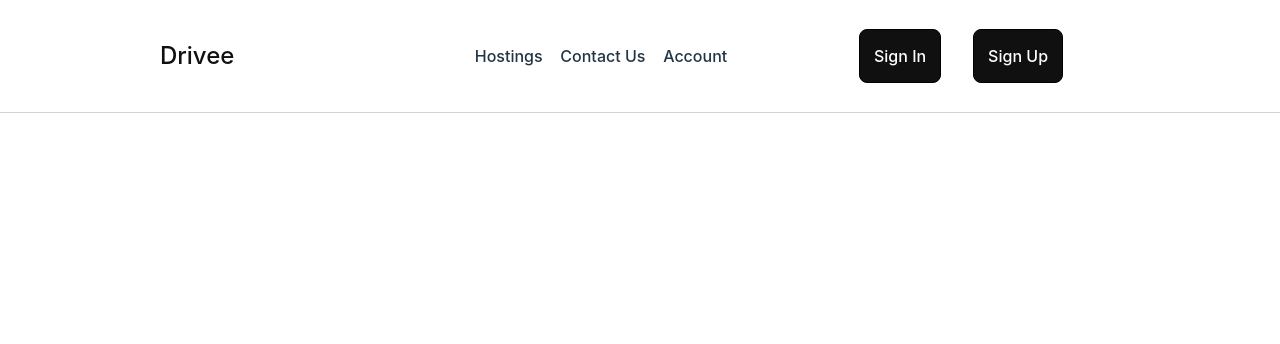
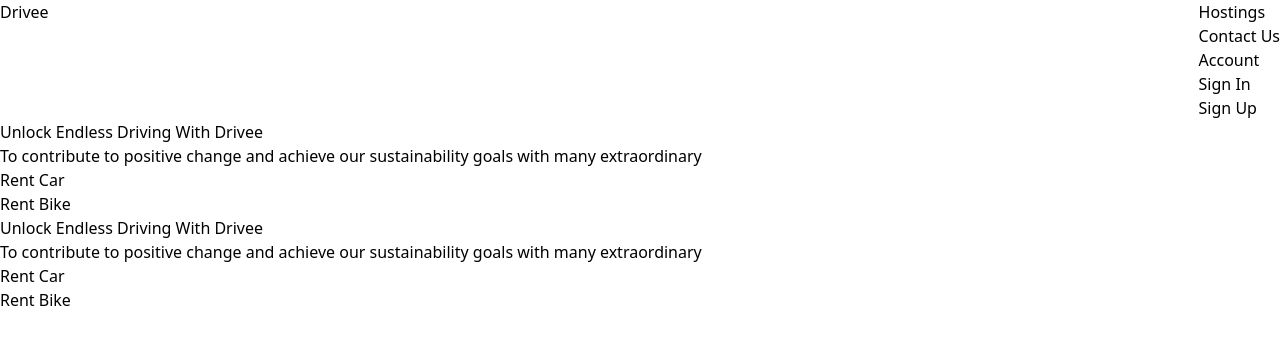
Before and after one commit to kaleabAlemayehu/drivee, a Vue app: page / in a window 1280 px wide. Shown: the top 344 px of the page. Built offline with nearby package versions, Linux system fonts and the light colour scheme.

Commit message:
fix: changing from css to tailwindcss
choosing css was a big mistake so it is better to change direction
before the project grows, why it was a mistake well i was facing the
number one difficult problem which is naming 😊

```diff
--- a/package.json
+++ b/package.json
@@ -9,6 +9,8 @@
     "preview": "vite preview"
   },
   "dependencies": {
+    "@tailwindcss/vite": "^4.0.6",
+    "tailwindcss": "^4.0.6",
     "vue": "^3.5.13"
   },
   "devDependencies": {
--- a/src/App.vue
+++ b/src/App.vue
@@ -1,22 +1,13 @@
 <script setup lang="ts">
 import NavBar from './components/NavBar.vue'
+import ShowCase from './components/ShowCase.vue'
 </script>
 
 <template>
-	<NavBar />
+	<div class="">
+		<NavBar />
+		<ShowCase />
+	</div>
 </template>
 
-<style scoped>
-.logo {
-  height: 6em;
-  padding: 1.5em;
-  will-change: filter;
-  transition: filter 300ms;
-}
-.logo:hover {
-  filter: drop-shadow(0 0 2em #646cffaa);
-}
-.logo.vue:hover {
-  filter: drop-shadow(0 0 2em #42b883aa);
-}
-</style>
+<style scoped></style>
--- a/src/components/NavBar.vue
+++ b/src/components/NavBar.vue
@@ -9,10 +9,10 @@ onMounted(() => {
 	window.addEventListener("scroll", (e) => {
 		e.preventDefault()
 		if (window.scrollY > 70) {
-			wrapper.value?.classList.add("onScroll")
+			wrapper.value?.classList.add("")
 		}
 		else {
-			wrapper.value?.classList.remove("onScroll");
+			wrapper.value?.classList.remove("");
 
 		}
 		console.log(wrapper.value.classList)
@@ -21,94 +21,21 @@ onMounted(() => {
 })
 </script>
 <template>
-	<div ref="wrapper" class="wrapper">
-		<div class="content">
-			<div class="logo">Drivee</div>
-			<div class="interactions">
+	<div ref="wrapper" class="w-full mx-auto">
+		<div class="flex justify-between ">
+			<div class="">Drivee</div>
+			<div class="">
 
-				<div class="navigations">
-					<div class="pages" v-for="i in pages" :key="i">{{ i }}</div>
+				<div class="">
+					<div class="" v-for="i in pages" :key="i">{{ i }}</div>
 				</div>
 
-				<div class="buttons">
-					<div class="button">Sign In</div>
-					<div class="button">Sign Up</div>
+				<div class="">
+					<div class="">Sign In</div>
+					<div class="">Sign Up</div>
 				</div>
 			</div>
 		</div>
 	</div>
 </template>
-<style scoped>
-.wrapper {
-	height: 6rem;
-	height: 7rem;
-	/* background: rgba(255, 255, 255, 0.2); */
-	border-bottom: 0.1px solid var(--primary-gray);
-	display: flex;
-	align-items: center;
-	backdrop-filter: blur(2px);
-	position: fixed;
-	top: 0;
-	left: 0;
-	right: 0;
-	transition: background-color 0.8s, height 0.8s;
-}
-
-.onScroll {
-	background-color: var(--primary-white) !important;
-	border: transparent;
-	height: 5rem;
-}
-
-
-.onScroll .logo,
-.onScroll .navigations,
-.onScroll .button {
-	color: var(--primary-black);
-}
-
-.interactions {
-	display: flex;
-	width: 75%;
-	justify-content: space-around;
-}
-
-.content {
-	width: 75%;
-	margin-inline: auto;
-	display: flex;
-	justify-content: space-between;
-	font-weight: 500;
-}
-
-.navigations {
-	display: flex;
-	justify-content: space-evenly;
-	align-items: center;
-	min-width: 40%;
-	cursor: pointer;
-}
-
-.logo {
-	font-size: 24px;
-	cursor: pointer;
-	display: flex;
-	align-items: center;
-	text-align: center;
-	color: var(--primary-black);
-}
-
-.buttons {
-	display: flex;
-	gap: 2rem;
-}
-
-.button {
-	padding: 14px;
-	border: 1px solid #000;
-	border-radius: 8px;
-	cursor: pointer;
-	background-color: var(--primary-black);
-	color: var(--primary-white) !important;
-}
-</style>
+<style scoped></style>
--- /dev/null
+++ b/src/components/ShowCase.vue
@@ -0,0 +1,38 @@
+<script setup lang="ts">
+const buttons: Array<string> = ["Rent Car", "Rent Bike"]
+</script>
+<template>
+	<div class="">
+		<div class="">
+			<div class="">
+				<div class="">
+					Unlock Endless Driving With Drivee
+				</div>
+
+				<div class="">
+					To contribute to positive change and achieve our sustainability goals with many
+					extraordinary
+				</div>
+				<div class="">
+					<div class="" v-for="b in buttons" :key="b"> {{ b }}</div>
+				</div>
+			</div>
+			<div class="">
+				<div class="">
+					Unlock Endless Driving With Drivee
+				</div>
+
+				<div class="">
+					To contribute to positive change and achieve our sustainability goals with many
+					extraordinary
+				</div>
+				<div class="">
+					<div class="" v-for="b in buttons" :key="b"> {{ b }}</div>
+				</div>
+
+			</div>
+
+		</div>
+	</div>
+</template>
+<style scoped></style>
--- a/src/style.css
+++ b/src/style.css
@@ -1,49 +1 @@
-:root {
-	--primary-white: #fff;
-	--primary-black: #111010;
-	--primary-gray: #d3d3d3;
-	font-family: Inter, sans-serif;
-	line-height: 1.5;
-	font-weight: 400;
-
-	color-scheme: light dark;
-	color: rgba(255, 255, 255, 0.87);
-	background-color: #242424;
-
-	font-synthesis: none;
-	text-rendering: optimizeLegibility;
-	-webkit-font-smoothing: antialiased;
-	-moz-osx-font-smoothing: grayscale;
-}
-
-
-body {
-	margin: 0;
-	padding: 0;
-	box-sizing: border-box;
-	min-width: 320px;
-	min-height: 100vh;
-}
-
-.wrapper {
-	min-width: 100%;
-}
-
-button {}
-
-button:hover {}
-
-button:focus,
-button:focus-visible {}
-
-
-@media (prefers-color-scheme: light) {
-	:root {
-		color: #213547;
-		background-color: #ffffff;
-	}
-
-	a:hover {}
-
-	button {}
-}
+@import "tailwindcss";
--- a/vite.config.ts
+++ b/vite.config.ts
@@ -1,7 +1,11 @@
 import { defineConfig } from 'vite'
 import vue from '@vitejs/plugin-vue'
+import tailwindcss from '@tailwindcss/vite'
 
 // https://vite.dev/config/
 export default defineConfig({
-  plugins: [vue()],
+  plugins: [
+	vue(),
+	tailwindcss()
+	],
 })
```
Also changed, not shown: 1 other file (tests, documents, lock files or other folders).
